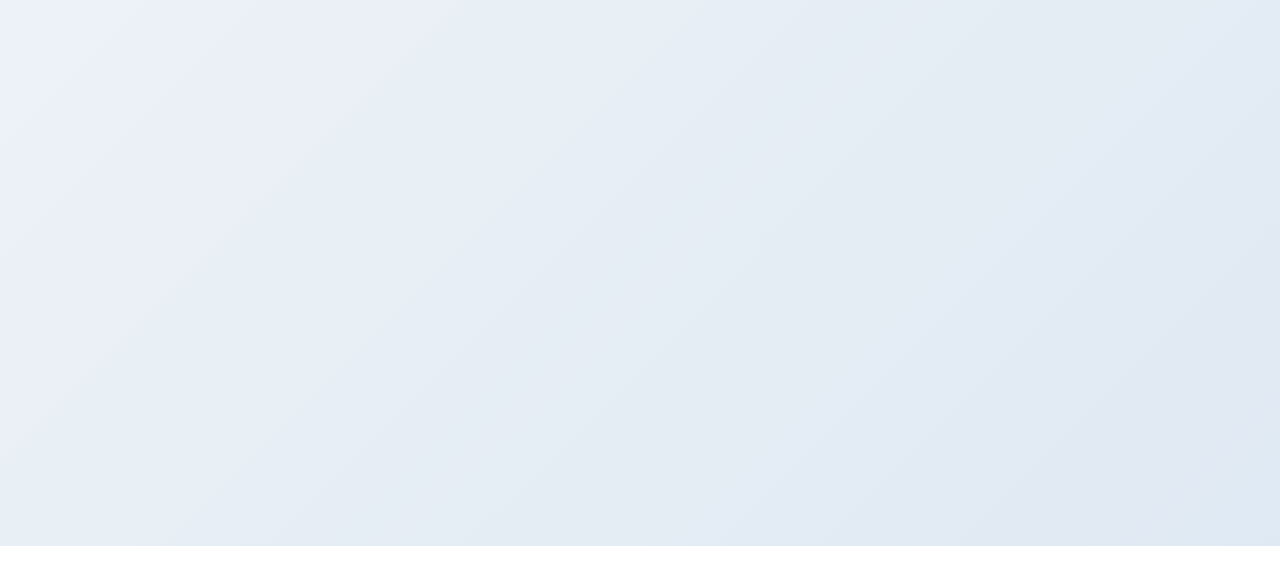
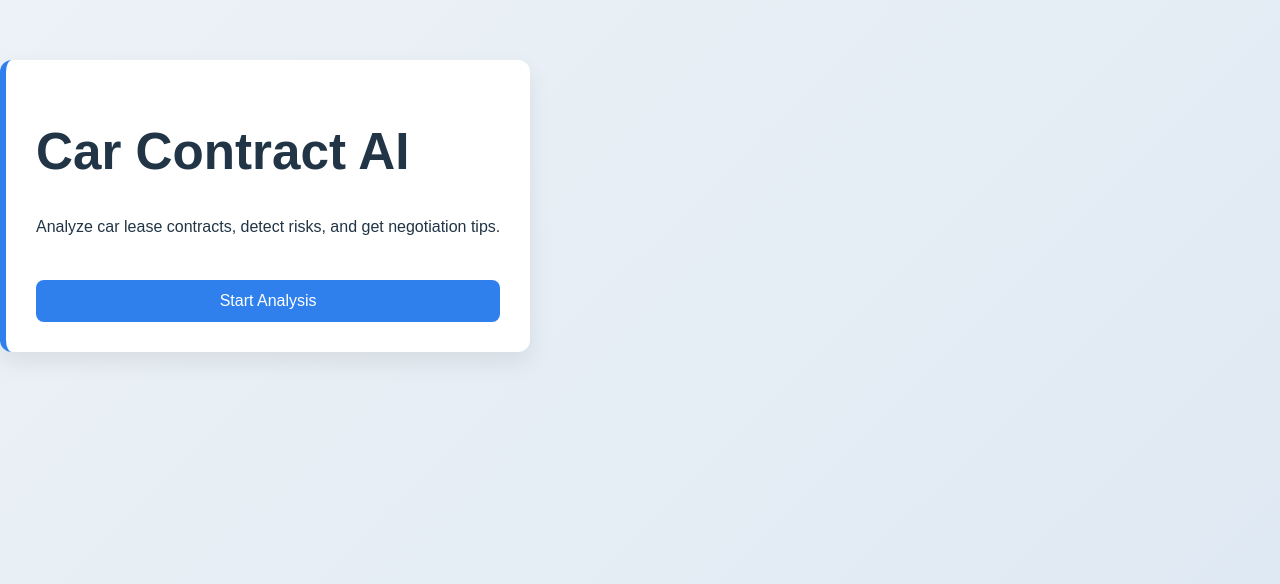
Before and after one commit to aalokhya/car-contract-ai, a React (Vite) app in the folder frontend/car-ai-web/: page / in a window 1280 px wide. Shown: the part 254-838 px from the top of the page. Before the commit the page ends 800 px from the top, so only its background shows below. Built offline with nearby package versions, Linux system fonts and the light colour scheme.

Commit message:
Fix component name from 'home' to 'Home'

```diff
--- a/frontend/car-ai-web/src/App.jsx
+++ b/frontend/car-ai-web/src/App.jsx
@@ -8,7 +8,7 @@ function App() {
   return (
     <BrowserRouter>
       <Routes>
-        <Route path="/" element={<home />} />
+        <Route path="/" element={<Home />} />
         <Route path="/upload" element={<Upload />} />
         <Route path="/result/:id" element={<Result />} />
       </Routes>
```
